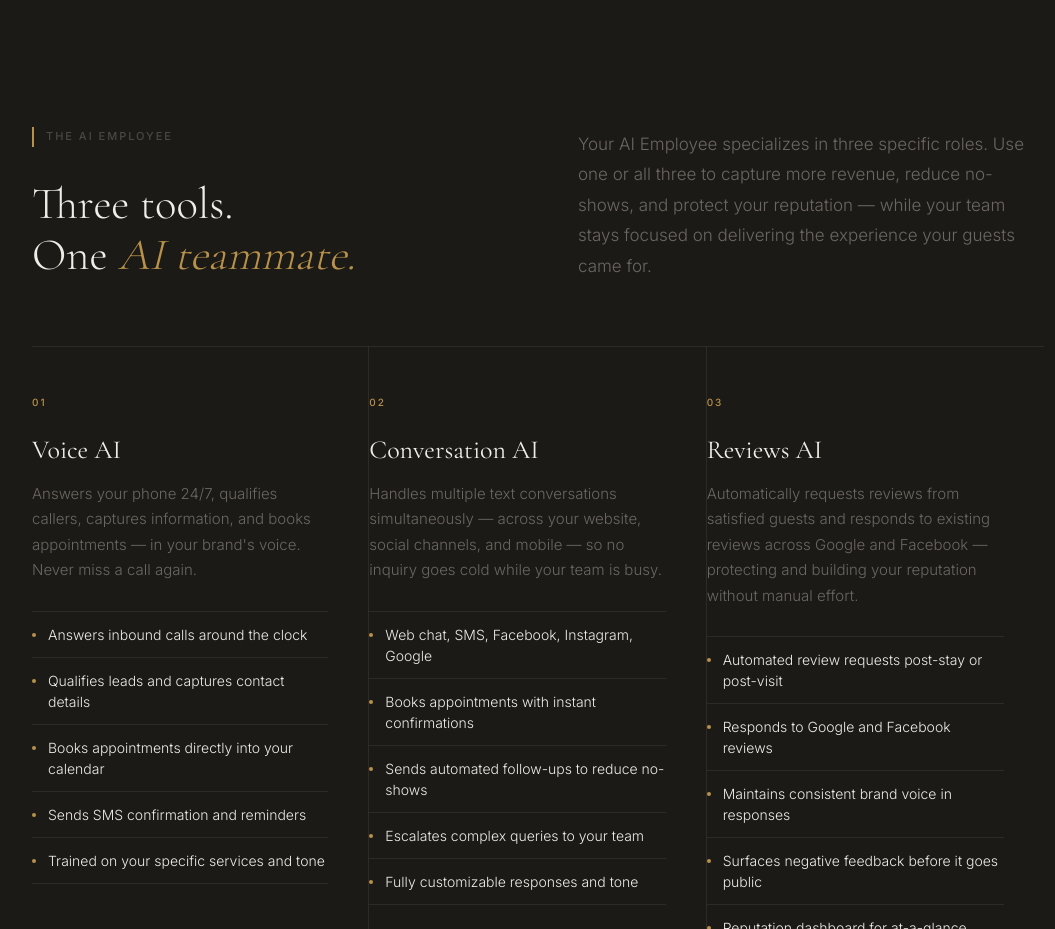
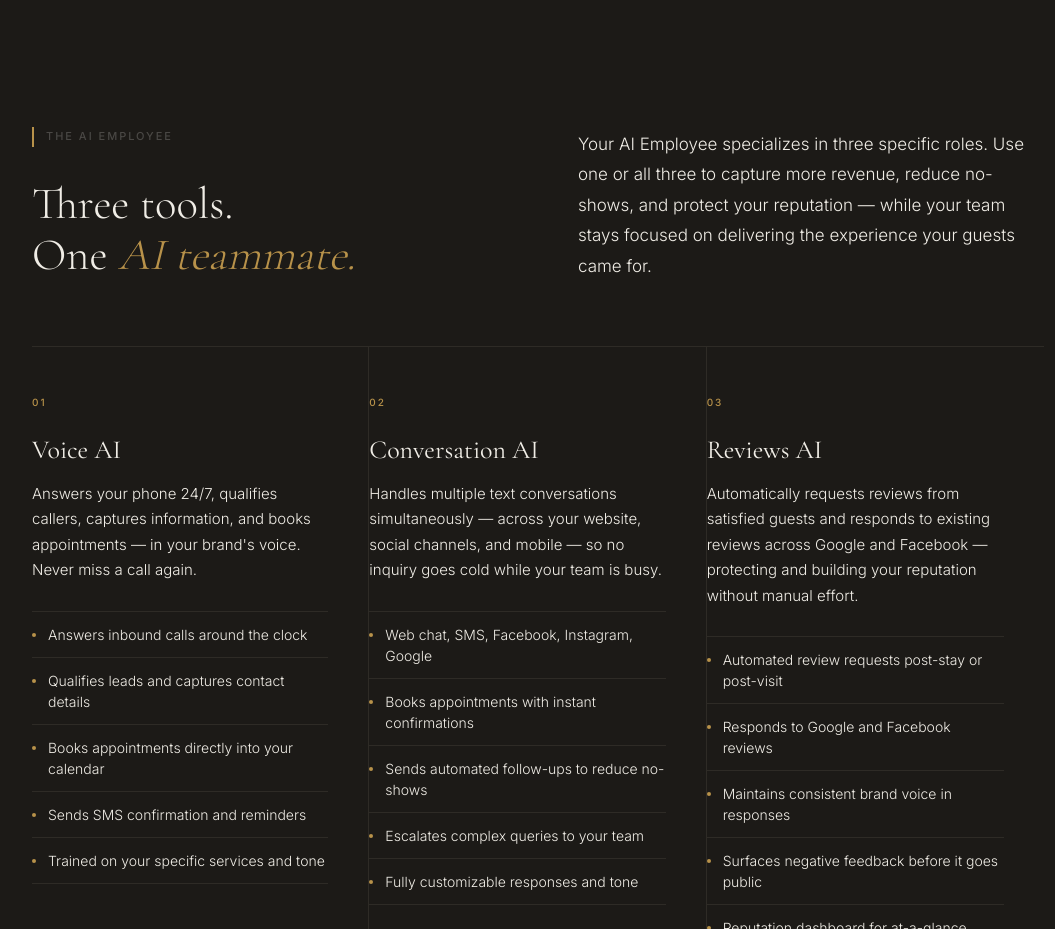
Before and after one commit to letsnavigatebmw/aperture-hospitality, a Next.js app: page /ai-solutions in a window 1280 px wide. Shown: the part 1840-2769 px from the top of the page, without its empty margins (102-1157 px from the left). Built offline with nearby package versions, Linux system fonts and the light colour scheme.

Commit message:
Fix: Make 'Three tools' section description text white for better contrast on dark background

```diff
--- a/app/ai-solutions/page.tsx
+++ b/app/ai-solutions/page.tsx
@@ -132,7 +132,7 @@ export default function AISolutionsPage() {
                 Three tools.<br/>One <em style={{ fontStyle: 'italic', color: '#B8924A' }}>AI teammate.</em>
               </h2>
             </div>
-            <p style={{ fontSize: '1.0625rem', fontWeight: 300, lineHeight: 1.8, color: '#6B6760' }}>
+            <p style={{ fontSize: '1.0625rem', fontWeight: 300, lineHeight: 1.8, color: '#F0EDE6' }}>
               Your AI Employee specializes in three specific roles. Use one or all three to capture more revenue, reduce no-shows, and protect your reputation — while your team stays focused on delivering the experience your guests came for.
             </p>
           </div>
@@ -146,7 +146,7 @@ export default function AISolutionsPage() {
               <div key={i} style={{ padding: '3rem 2.5rem 3rem 0', borderRight: i < 2 ? '1px solid #2e2b26' : 'none' }}>
                 <div style={{ fontSize: '0.625rem', fontWeight: 500, letterSpacing: '0.2em', textTransform: 'uppercase', color: '#B8924A', marginBottom: '1.5rem' }}>{tool.number}</div>
                 <h3 style={{ fontFamily: "'Cormorant Garamond', Georgia, serif", fontSize: '1.625rem', fontWeight: 400, color: '#F0EDE6', lineHeight: 1.2, marginBottom: '1rem' }}>{tool.name}</h3>
-                <p style={{ fontSize: '0.9375rem', fontWeight: 300, lineHeight: 1.7, color: '#6B6760', marginBottom: '1.75rem' }}>{tool.desc}</p>
+                <p style={{ fontSize: '0.9375rem', fontWeight: 300, lineHeight: 1.7, color: '#F0EDE6', marginBottom: '1.75rem' }}>{tool.desc}</p>
                 <ul style={{ listStyle: 'none', borderTop: '1px solid #2e2b26', padding: 0, margin: 0 }}>
                   {tool.features.map((feat, j) => (
                     <li key={j} style={{ display: 'flex', alignItems: 'flex-start', gap: '0.75rem', padding: '0.75rem 0', borderBottom: '1px solid #2e2b26', fontSize: '0.875rem', fontWeight: 300, color: '#F0EDE6', lineHeight: 1.5 }}>
```
